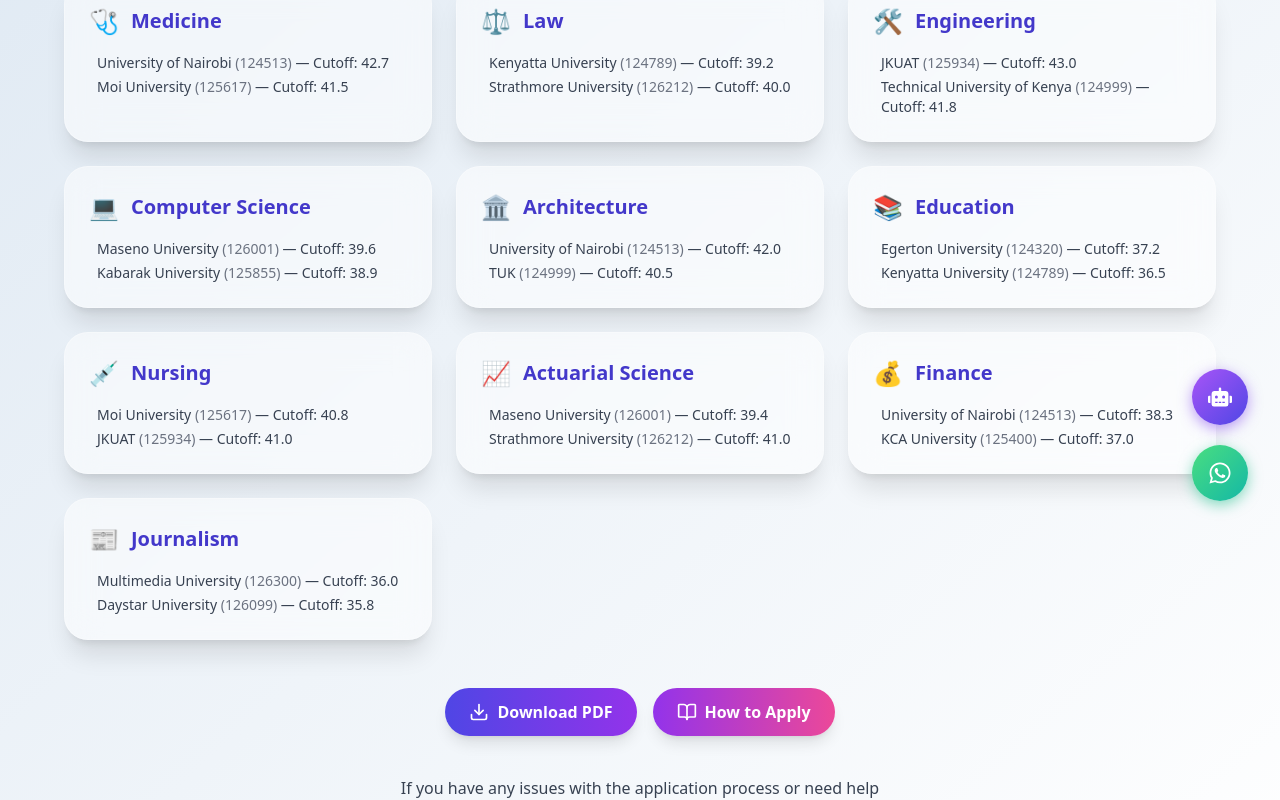
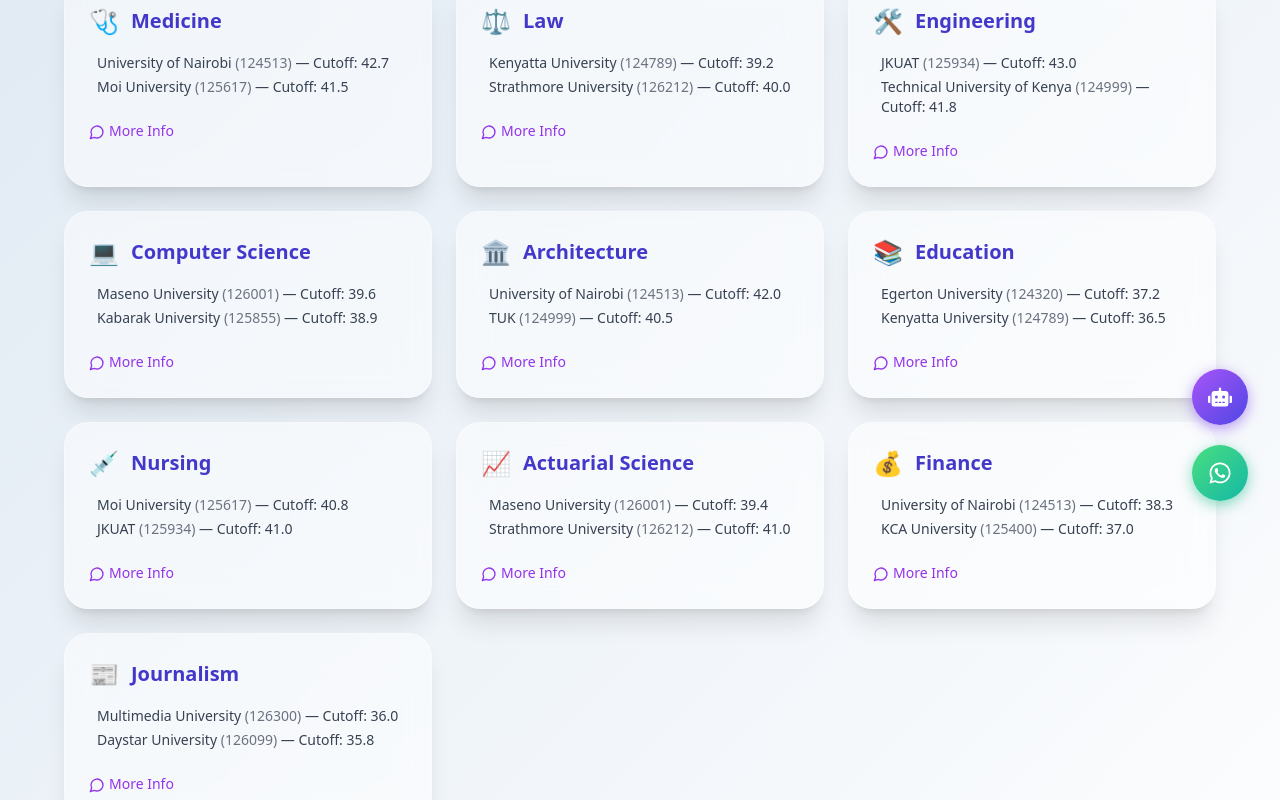
Before and after one commit to munene-design/campuslink, a React (Create React App) app: page /results in a window 1280 px wide. Shown: the part 260-1060 px from the top of the page. Built offline with nearby package versions, Linux system fonts and the light colour scheme.

Commit message:
added Ai to result page

```diff
--- a/src/components/pages/Results.jsx
+++ b/src/components/pages/Results.jsx
@@ -1,7 +1,7 @@
 import React, { useState } from 'react';
 import jsPDF from 'jspdf';
-import { motion } from 'framer-motion';
-import { Download, BookOpen, X, LogIn, ClipboardList, CheckCircle } from 'lucide-react';
+import { motion, AnimatePresence } from 'framer-motion';
+import { Download, BookOpen, MessageCircle, X } from 'lucide-react';
 
 const dummyResultsData = [
   {
@@ -98,7 +98,11 @@
     yOffset += 8;
 
     result.universities.forEach((uni) => {
-      doc.text(` - ${uni.name} (${uni.code}) - Cutoff: ${uni.cutoff}`, 15, yOffset);
+      doc.text(
+        ` - ${uni.name} (${uni.code}) - Cutoff: ${uni.cutoff}`,
+        15,
+        yOffset
+      );
       yOffset += 6;
     });
 
@@ -112,20 +116,17 @@
   doc.save("matched_courses.pdf");
 };
 
-const howToApplySteps = [
-  { icon: <LogIn className="w-4 h-4 text-indigo-600" />, text: "Go to the KUCCPS Student Portal." },
-  { icon: <ClipboardList className="w-4 h-4 text-indigo-600" />, text: "Log in using your KCSE Index Number and Password." },
-  { icon: <CheckCircle className="w-4 h-4 text-indigo-600" />, text: "Check your available courses based on your cluster points." },
-  { icon: <BookOpen className="w-4 h-4 text-indigo-600" />, text: "Use this platform to compare your performance with cutoffs." },
-  { icon: <ClipboardList className="w-4 h-4 text-indigo-600" />, text: "Choose courses that match your interest and performance." },
-  { icon: <CheckCircle className="w-4 h-4 text-indigo-600" />, text: "Apply and confirm your course choices on the KUCCPS portal." },
-];
+const Results = () => {
+  const [selectedCourse, setSelectedCourse] = useState(null);
+  const [userQuery, setUserQuery] = useState('');
 
-const Results = () => {
-  const [showModal, setShowModal] = useState(false);
+  const closeModal = () => {
+    setSelectedCourse(null);
+    setUserQuery('');
+  };
 
   return (
-    <div className="min-h-screen bg-gradient-to-br from-[#dfe9f3] to-[#ffffff] px-6 py-16">
+    <div className="min-h-screen bg-gradient-to-br from-[#dfe9f3] to-[#ffffff] px-6 py-16 relative">
       <div className="max-w-6xl mx-auto">
         <motion.h2
           initial={{ opacity: 0, y: -40 }}
@@ -148,20 +149,30 @@
             >
               <div className="flex items-center gap-3 mb-4">
                 <span className="text-2xl">{result.emoji}</span>
-                <h3 className="text-xl font-semibold text-indigo-700">{result.course}</h3>
+                <h3 className="text-xl font-semibold text-indigo-700">
+                  {result.course}
+                </h3>
               </div>
-              <ul className="space-y-1 text-sm text-gray-700 pl-2">
+              <ul className="space-y-1 text-sm text-gray-700 pl-2 mb-4">
                 {result.universities.map((uni, i) => (
                   <li key={i}>
-                    {uni.name} <span className="text-gray-500">({uni.code})</span> — <span className="font-medium">Cutoff: {uni.cutoff}</span>
+                    {uni.name} <span className="text-gray-500">({uni.code})</span> —{" "}
+                    <span className="font-medium">Cutoff: {uni.cutoff}</span>
                   </li>
                 ))}
               </ul>
+              <button
+                onClick={() => setSelectedCourse(result)}
+                className="mt-2 text-sm font-medium text-purple-600 hover:underline"
+              >
+                <MessageCircle className="inline w-4 h-4 mr-1" />
+                More Info
+              </button>
             </motion.div>
           ))}
         </div>
 
-        <div className="flex flex-wrap justify-center mt-12 gap-4">
+        <div className="flex justify-center mt-12">
           <motion.button
             whileHover={{ scale: 1.05 }}
             whileTap={{ scale: 0.95 }}
@@ -170,16 +181,6 @@
           >
             <Download className="w-5 h-5" />
             Download PDF
-          </motion.button>
-
-          <motion.button
-            whileHover={{ scale: 1.05 }}
-            whileTap={{ scale: 0.95 }}
-            onClick={() => setShowModal(true)}
-            className="inline-flex items-center gap-2 bg-gradient-to-r from-purple-600 to-pink-500 hover:to-purple-700 text-white font-semibold px-6 py-3 rounded-full shadow-lg transition"
-          >
-            <BookOpen className="w-5 h-5" />
-            How to Apply
           </motion.button>
         </div>
 
@@ -194,7 +195,7 @@
             href="mailto:support@example.com"
             className="inline-flex items-center gap-2 px-5 py-2.5 rounded-full bg-gradient-to-r from-purple-100 to-indigo-100 text-indigo-800 font-semibold shadow-md hover:shadow-lg transition-all duration-300"
           >
-            <svg xmlns="http://www.w3.org/2000/svg" className="h-5 w-5 text-indigo-600" fill="none" viewBox="0 0 24 24" stroke="currentColor">
+            <svg className="h-5 w-5 text-indigo-600" fill="none" viewBox="0 0 24 24" stroke="currentColor">
               <path strokeLinecap="round" strokeLinejoin="round" strokeWidth={2} d="M18.364 5.636a9 9 0 11-12.728 0m0 0a9 9 0 0112.728 0zM12 8v4m0 4h.01" />
             </svg>
             Contact Support
@@ -202,39 +203,54 @@
         </div>
       </div>
 
-      {showModal && (
+      {/* AI Advisor Popup */}
+      <AnimatePresence>
+        {selectedCourse && (
           <motion.div
+            className="fixed inset-0 z-50 bg-black/30 flex items-center justify-center px-4"
+            onClick={closeModal}
             initial={{ opacity: 0 }}
             animate={{ opacity: 1 }}
             exit={{ opacity: 0 }}
-          className="fixed inset-0 bg-black/40 backdrop-blur-sm flex items-center justify-center z-50"
-          onClick={() => setShowModal(false)}
           >
             <motion.div
-            initial={{ scale: 0.9, y: 50 }}
-            animate={{ scale: 1, y: 0 }}
-            exit={{ scale: 0.8, y: 50 }}
-            transition={{ duration: 0.3 }}
               onClick={(e) => e.stopPropagation()}
-            className="bg-white/50 backdrop-blur-lg border border-white/30 shadow-2xl rounded-3xl p-6 max-w-lg w-full mx-4"
+              initial={{ scale: 0.8, opacity: 0 }}
+              animate={{ scale: 1, opacity: 1 }}
+              exit={{ scale: 0.8, opacity: 0 }}
+              className="bg-white rounded-3xl shadow-2xl max-w-lg w-full p-6 relative"
             >
-            <div className="flex justify-between items-center mb-4">
-              <h3 className="text-xl font-bold text-indigo-800">How to Apply</h3>
-              <button onClick={() => setShowModal(false)} className="text-gray-600 hover:text-red-500 transition">
-                <X className="w-6 h-6" />
+              <button
+                onClick={closeModal}
+                className="absolute top-4 right-4 text-gray-500 hover:text-red-500 transition"
+              >
+                <X className="w-5 h-5" />
               </button>
+              <h3 className="text-xl font-bold text-indigo-700 mb-2">
+                {selectedCourse.emoji} {selectedCourse.course}
+              </h3>
+              <p className="text-sm text-gray-600 mb-4">
+                This is a brief intro about {selectedCourse.course}. It’s a dynamic field with strong career potential in Kenya and globally.
+              </p>
+
+              <div className="space-y-2 mb-3">
+                <input
+                  type="text"
+                  value={userQuery}
+                  onChange={(e) => setUserQuery(e.target.value)}
+                  placeholder="Ask something about this course..."
+                  className="w-full border rounded-xl px-4 py-2 text-sm focus:outline-none focus:ring-2 focus:ring-purple-300"
+                />
+                {userQuery && (
+                  <div className="bg-gray-100 p-3 rounded-xl text-sm text-gray-700 shadow-inner">
+                    <strong>AI Advisor:</strong> That’s a great question! {selectedCourse.course} is very versatile and leads to many opportunities like...
                   </div>
-            <ul className="space-y-3 text-sm text-gray-800">
-              {howToApplySteps.map((step, idx) => (
-                <li key={idx} className="flex items-start gap-2">
-                  <span className="mt-1">{step.icon}</span>
-                  <span>{step.text}</span>
-                </li>
-              ))}
-            </ul>
+                )}
+              </div>
             </motion.div>
           </motion.div>
         )}
+      </AnimatePresence>
     </div>
   );
 };
```
Lines whose indentation alone changed are shown as unchanged.
